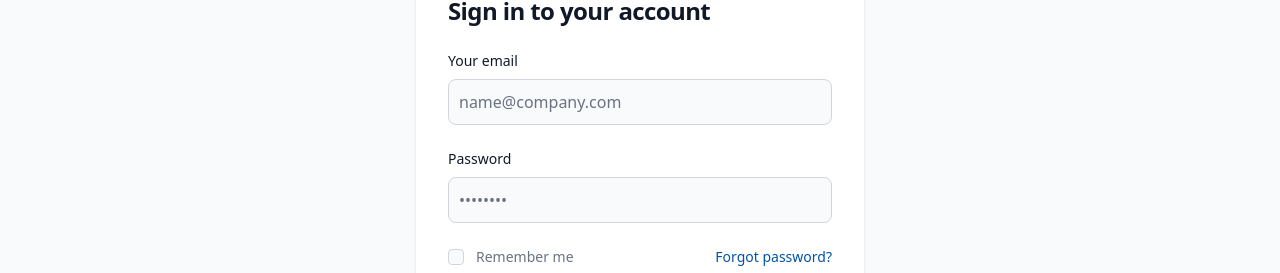
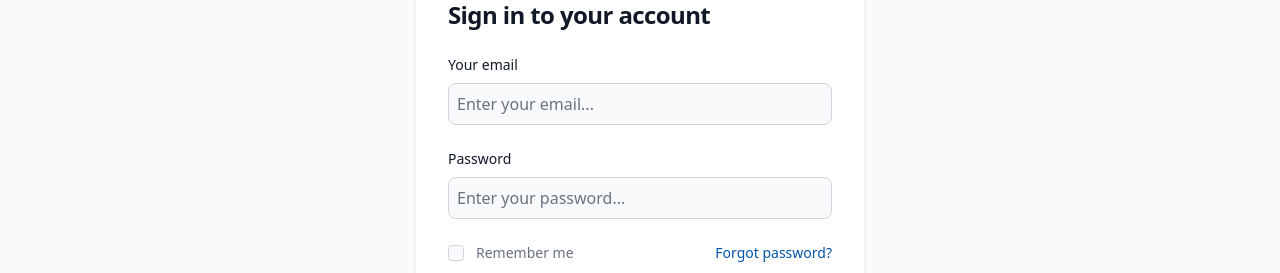
Before and after one commit to raisakuna/e-kirana, a React (Vite) app: page /login in a window 1280 px wide. Shown: the part 345-618 px from the top of the page. Built offline with nearby package versions, Linux system fonts and the light colour scheme.

Commit message:
separating inputfileld and textiputfield, creating as a component

```diff
--- a/package.json
+++ b/package.json
@@ -16,6 +16,7 @@
     "kirana": "file:",
     "react": "^18.3.1",
     "react-dom": "^18.3.1",
+    "react-hook-form": "^7.54.2",
     "react-icons": "^5.4.0",
     "react-router-dom": "^7.1.1"
   },
--- /dev/null
+++ b/src/components/form/input.component.jsx
@@ -0,0 +1,61 @@
+import { useController } from "react-hook-form";
+export const InputLabel = ({ field, labelTxt }) => {
+  return (
+    <>
+      <label
+        htmlFor={field}
+        className="block mb-2 text-sm font-medium text-gray-900 dark:text-white"
+      >
+        {labelTxt}
+      </label>
+    </>
+  );
+};
+
+export const TextInputField = ({
+  control,
+  type = "text",
+  name,
+  defaultValue = "",
+  errMsg = null,
+  placeholder = "",
+}) => {
+  const { field } = useController({
+    control: control,
+    name: name,
+    defaultValue: defaultValue,
+  });
+  return (
+    <>
+      <input
+        type={type}
+        {...field}
+        className={`
+                bg-gray-50
+                border
+                ${errMsg ? "border-red-400" : "border-gray-300"}
+                text-gray-900
+                rounded-lg
+                focus:ring-primary-600
+                focus:border-primary-600
+                block
+                w-full
+                p-2
+                dark:bg-gray-700
+                 dark:border-gray-600
+                 dark:placeholder-gray-400
+                 dark:text-white
+                 dark:focus:ring-blue-500
+                 dark:focus:border-blue-500`}
+        placeholder={placeholder}
+      />
+      {errMsg ? (
+        <>
+          <span className="text-sm italic text-red-800">{errMsg}</span>
+        </>
+      ) : (
+        <></>
+      )}
+    </>
+  );
+};
--- a/src/pages/auth/login/login.page.jsx
+++ b/src/pages/auth/login/login.page.jsx
@@ -1,17 +1,17 @@
-import { useState } from "react";
 import LogoComponent from "../../../components/companylogo/logo.component";
-
+import { useForm } from "react-hook-form";
+import {
+  InputLabel,
+  TextInputField,
+} from "../../../components/form/input.component";
 const LoginPage = () => {
-  const [credentials, setCredentials] = useState();
-
-  const inputChangeEvent = (e) => {
-    const { value, name, type, required } = e.target.value;
-    console.log(value);
-
-    setCredentials({
-      ...credentials,
-      [name]: value,
-    });
+  const {
+    control,
+    handleSubmit,
+    formState: { errors },
+  } = useForm();
+  const submitEvent = (data) => {
+    console.log(data);
   };
   return (
     <>
@@ -28,38 +28,31 @@ const LoginPage = () => {
               <h1 className="text-xl font-bold leading-tight tracking-tight text-gray-900 md:text-2xl dark:text-white">
                 Sign in to your account
               </h1>
-              <form className="space-y-4 md:space-y-6" action="#">
+              <form
+                onSubmit={handleSubmit(submitEvent)}
+                className="space-y-4 md:space-y-6"
+                action="#"
+              >
                 <div>
-                  <label
-                    htmlFor="email"
-                    className="block mb-2 text-sm font-medium text-gray-900 dark:text-white"
-                  >
-                    Your email
-                  </label>
-                  <input
+                  <InputLabel field={"email"} labelTxt={"Your email"} />
+
+                  <TextInputField
+                    control={control}
+                    name={"email"}
                     type="email"
-                    name="email"
-                    id="email"
-                    onChange={inputChangeEvent}
-                    className="bg-gray-50 border border-gray-300 text-gray-900 rounded-lg focus:ring-primary-600 focus:border-primary-600 block w-full p-2.5 dark:bg-gray-700 dark:border-gray-600 dark:placeholder-gray-400 dark:text-white dark:focus:ring-blue-500 dark:focus:border-blue-500"
-                    placeholder="name@company.com"
-                    required={true}
+                    errMsg={errors?.email?.message}
+                    placeholder="Enter your email..."
                   />
                 </div>
+
                 <div>
-                  <label
-                    htmlFor="password"
-                    className="block mb-2 text-sm font-medium text-gray-900 dark:text-white"
-                  >
-                    Password
-                  </label>
-                  <input
+                  <InputLabel field={"password"} labelTxt={"Password"} />
+                  <TextInputField
+                    control={control}
+                    name={"password"}
                     type="password"
-                    name="password"
-                    id="password"
-                    placeholder="••••••••"
-                    className="bg-gray-50 border border-gray-300 text-gray-900 rounded-lg focus:ring-primary-600 focus:border-primary-600 block w-full p-2.5 dark:bg-gray-700 dark:border-gray-600 dark:placeholder-gray-400 dark:text-white dark:focus:ring-blue-500 dark:focus:border-blue-500"
-                    required={true}
+                    errMsg={errors?.password?.message}
+                    placeholder="Enter your password..."
                   />
                 </div>
                 <div className="flex items-center justify-between">
```
Also changed, not shown: 2 other files (tests, documents, lock files or other folders).
